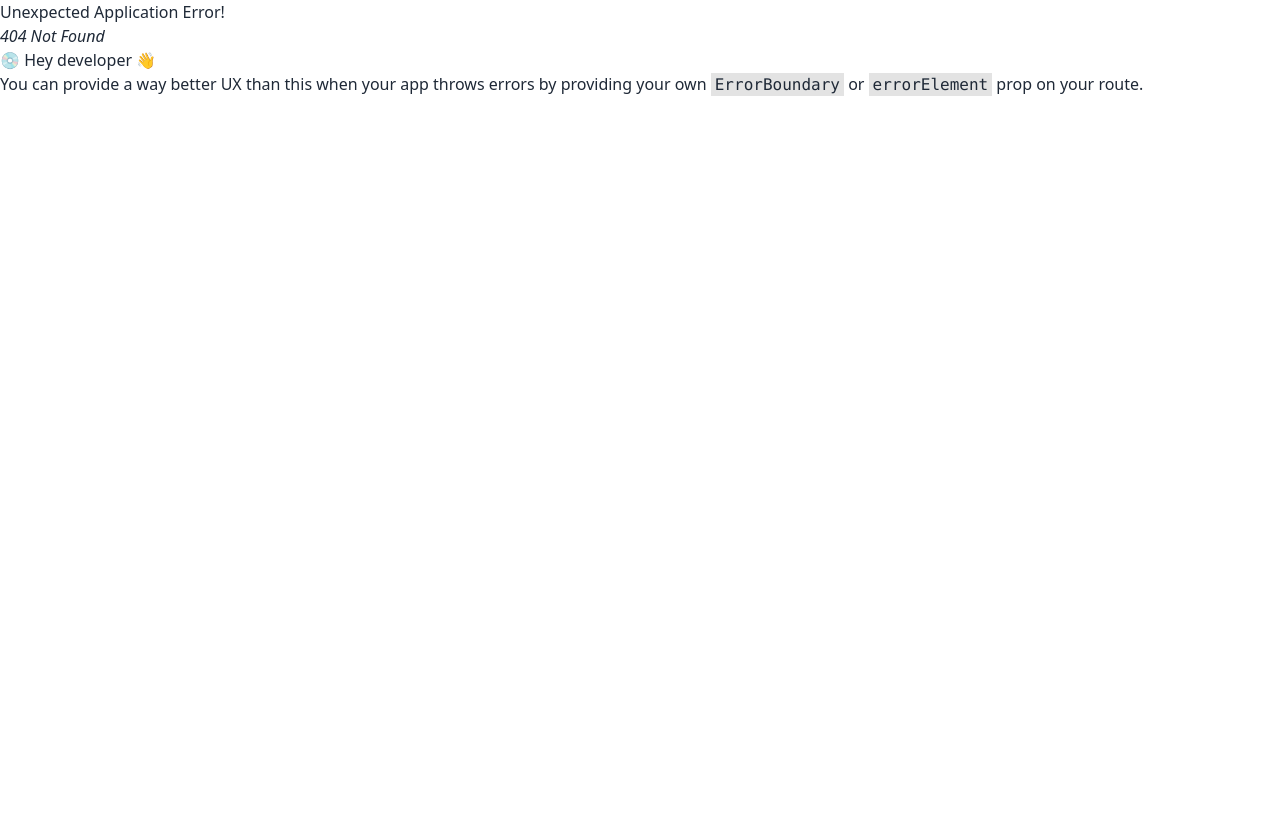
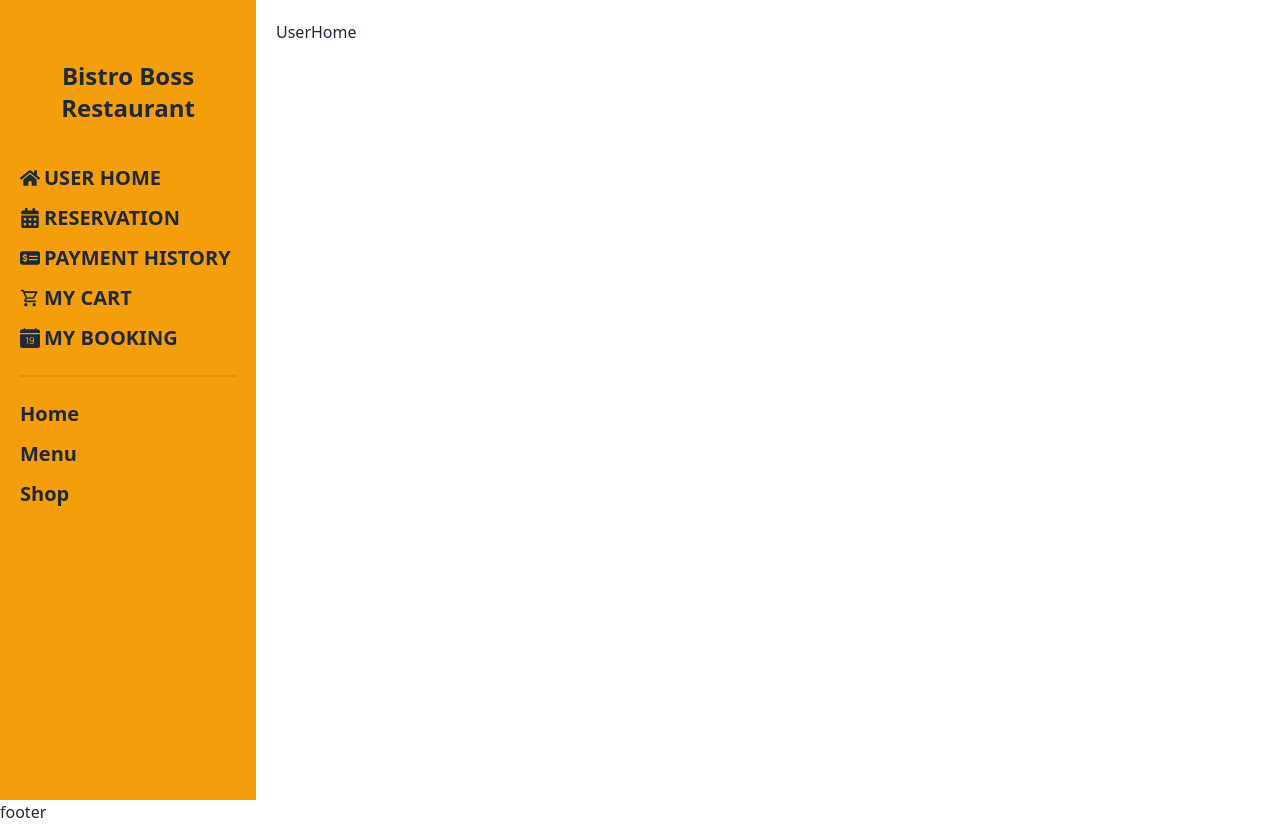
Before and after one commit to zahid072/bistro-boss, a React (Vite) app: page /dashboard in a window 1280 px wide. Before the commit this address had no page. Before the commit the page ends 800 px from the top, so only its background shows below. Built offline with nearby package versions, Linux system fonts and the light colour scheme.

Commit message:
add dashboard

```diff
--- a/src/components/banner/banner.css
+++ b/src/components/banner/banner.css
@@ -6,6 +6,3 @@
   display: flex;
   justify-content: center;
 }
-jahid{
-  background-image: linear-gradient(rgba(0, 0, 0, 0.224), rgba(0, 0, 0, 0.174));
-}
--- /dev/null
+++ b/src/dashboard/dashboardHome/DashboardHome.jsx
@@ -0,0 +1,24 @@
+import React from "react";
+import { Outlet } from "react-router-dom";
+import Footer from "../../pages/Shared/Footer/Footer";
+import Sidebar from "../sidebar/Sidebar";
+
+const DashboardHome = () => {
+  return (
+    <div>
+      <div className="flex">
+        <div className="md:w-1/5 h-screen md:bg-amber-500 p-5">
+          <Sidebar />
+        </div>
+        <div className="md:w-4/5 p-5">
+          <Outlet />
+        </div>
+      </div>
+      <div>
+        <Footer />
+      </div>
+    </div>
+  );
+};
+
+export default DashboardHome;
--- /dev/null
+++ b/src/dashboard/dashboardPages/adminHome/AdminHome.jsx
@@ -0,0 +1,11 @@
+import React from 'react'
+
+const AdminHome = () => {
+  return (
+    <div>
+      Admin HOMe
+    </div>
+  )
+}
+
+export default AdminHome
--- /dev/null
+++ b/src/dashboard/dashboardPages/userHome/UserHome.jsx
@@ -0,0 +1,11 @@
+import React from 'react'
+
+const UserHome = () => {
+  return (
+    <div>
+      UserHome
+    </div>
+  )
+}
+
+export default UserHome
--- /dev/null
+++ b/src/dashboard/sidebar/Sidebar.jsx
@@ -0,0 +1,73 @@
+import React, { useState } from "react";
+import { BsFillCalendarDateFill } from "react-icons/bs";
+import { FaCalendarAlt, FaHome } from "react-icons/fa";
+import { FaMoneyCheckDollar } from "react-icons/fa6";
+import { MdOutlineShoppingCart } from "react-icons/md";
+import { Link } from "react-router-dom";
+
+const Sidebar = () => {
+  const [admin, setAdmin] = useState(false);
+  return (
+    <div>
+      <div>
+        <div className="py-10 text-center">
+          <h1 className="text-2xl font-semibold">Bistro Boss Restaurant</h1>
+        </div>
+        {/* user menu */}
+        {!admin && (
+          <ul className="flex flex-col gap-3 font-semibold uppercase text-xl">
+            <li>
+              <Link to={"/dashboard"} className="flex items-center gap-1">
+                <FaHome /> User Home
+              </Link>
+            </li>
+            <li>
+              <Link className="flex items-center gap-1">
+                <FaCalendarAlt /> reservation
+              </Link>
+            </li>
+            <li>
+              <Link className="flex items-center gap-1">
+                <FaMoneyCheckDollar /> Payment History
+              </Link>
+            </li>
+            <li>
+              <Link className="flex items-center gap-1">
+                <MdOutlineShoppingCart /> my cart
+              </Link>
+            </li>
+            <li>
+              <Link className="flex items-center gap-1">
+                <BsFillCalendarDateFill /> my booking
+              </Link>
+            </li>
+          </ul>
+        )}
+        {/* admin menu */}
+        {admin && (
+          <ul className="flex flex-col gap-2 font-semibold">
+            <li>
+              <Link to={"/dashboard"} className="flex items-center gap-1">
+                <FaHome /> Admin Home
+              </Link>
+            </li>
+          </ul>
+        )}
+        <div className="divider divide-x-2"></div>
+        <ul className="text-xl font-semibold flex flex-col gap-3 mt-4">
+          <li>
+            <Link to={"/"}>Home</Link>
+          </li>
+          <li className="">
+            <Link to={"/ourMenu"}>Menu</Link>
+          </li>
+          <li className="">
+            <Link to={"/ourShop"}>Shop</Link>
+          </li>
+        </ul>
+      </div>
+    </div>
+  );
+};
+
+export default Sidebar;
--- a/src/pages/OurShop/OurShop.jsx
+++ b/src/pages/OurShop/OurShop.jsx
@@ -1,12 +1,11 @@
 import React from 'react'
 import shopImg from "../../assets/shop/banner2.jpg"
 import ShopNavbar from './ourShopNav/ShopNavbar'
-import { useLocation} from 'react-router-dom'
+import {useParams} from 'react-router-dom'
 
 const OurShop = () => {
-  const {search} = useLocation()
-  const query = new URLSearchParams(search);
-  const menuIndex = parseInt(query.get('menu'));
+  const {id}= useParams()
+  console.log(id)
 
   return (
     <div>
@@ -19,7 +18,7 @@ const OurShop = () => {
         <h1 className="text-4xl font-bold text-center text-white">Our Shop</h1>
       </div>
       <div className='mt-6 max-w-6xl mx-auto'>
-        <ShopNavbar menuIndex={menuIndex}/>
+        <ShopNavbar menuIndex={id}/>
       </div>
     </div>
   )
--- a/src/pages/OurShop/ourShopNav/ShopNavbar.jsx
+++ b/src/pages/OurShop/ourShopNav/ShopNavbar.jsx
@@ -1,13 +1,20 @@
-import React from "react";
+import React, { useState } from "react";
 import { Tab, Tabs, TabList, TabPanel } from "react-tabs";
 import "react-tabs/style/react-tabs.css";
 import MenuSection from "../menuSection/MenuSection";
 
-const ShopNavbar = ({menuIndex}) => {
+const ShopNavbar = ({ menuIndex }) => {
+  const menuId = menuIndex ? parseInt(menuIndex) : 0;
+  const [tabIndex, setTabIndex] = useState(menuId);
   const categories = ["salad", "pizza", "soup", "dessert", "drinks"];
   return (
     <div>
-      <Tabs selectedIndex={menuIndex}>
+      <Tabs
+        selectedIndex={tabIndex}
+        onSelect={(index) => {
+          setTabIndex(index);
+        }}
+      >
         <TabList>
           <Tab>Salad</Tab>
           <Tab>Pizza</Tab>
@@ -18,7 +25,7 @@ const ShopNavbar = ({menuIndex}) => {
 
         {categories.map((category, index) => (
           <TabPanel key={index}>
-            <MenuSection menuCategory={category}/>
+            <MenuSection menuCategory={category} />
           </TabPanel>
         ))}
       </Tabs>
--- a/src/pages/Shared/Navbar/Navbar.jsx
+++ b/src/pages/Shared/Navbar/Navbar.jsx
@@ -12,6 +12,9 @@ const Navbar = () => {
       </li>
       <li>
         <NavLink to={"/ourShop"}>Our Shop</NavLink>
+      </li>
+      <li>
+        <NavLink to={"/dashboard"}>Dashboard</NavLink>
       </li>
     </>
   );
--- a/src/pages/ourMenu/OurMenu.jsx
+++ b/src/pages/ourMenu/OurMenu.jsx
@@ -31,7 +31,7 @@ const OurMenu = () => {
           <MenuBanner menuImg={dessert} menuTitle={"Dessert"} />
           <PopularMenu menuCategory={"popular"} />
           <div className="w-full flex justify-center mt-6">
-          <Link to={`/ourShop?menu=3`}>
+          <Link to={`/ourShop/${3}`}>
               <button className="btn btn-outline border-0 border-b-4 mx-auto">
                 Order Your favorite food
               </button>
@@ -43,7 +43,7 @@ const OurMenu = () => {
           <MenuBanner menuImg={pizza} menuTitle={"Pizza"} />
           <PopularMenu menuCategory={"pizza"} />
           <div className="w-full flex justify-center mt-6">
-          <Link to={`/ourShop?menu=1`}>
+          <Link to={`/ourShop/${1}`}>
               <button className="btn btn-outline border-0 border-b-4 mx-auto">
                 Order Your favorite food
               </button>
@@ -55,7 +55,7 @@ const OurMenu = () => {
           <MenuBanner menuImg={soup} menuTitle={"Soup"} />
           <PopularMenu menuCategory={"soup"} />
           <div className="w-full flex justify-center mt-6">
-          <Link to={`/ourShop?menu=2`}>
+          <Link to={`/ourShop/${2}`}>
               <button className="btn btn-outline border-0 border-b-4 mx-auto">
                 Order Your favorite food
               </button>
@@ -67,7 +67,7 @@ const OurMenu = () => {
           <MenuBanner menuImg={salad} menuTitle={"Salad"} />
           <PopularMenu menuCategory={"salad"} />
           <div className="w-full flex justify-center mt-6">
-            <Link to={`/ourShop?menu=0`}>
+            <Link to={`/ourShop/${0}`}>
               <button className="btn btn-outline border-0 border-b-4 mx-auto">
                 Order Your favorite food
               </button>
```
Also changed, not shown: src/routes/router.jsx (+23 -0 lines).
